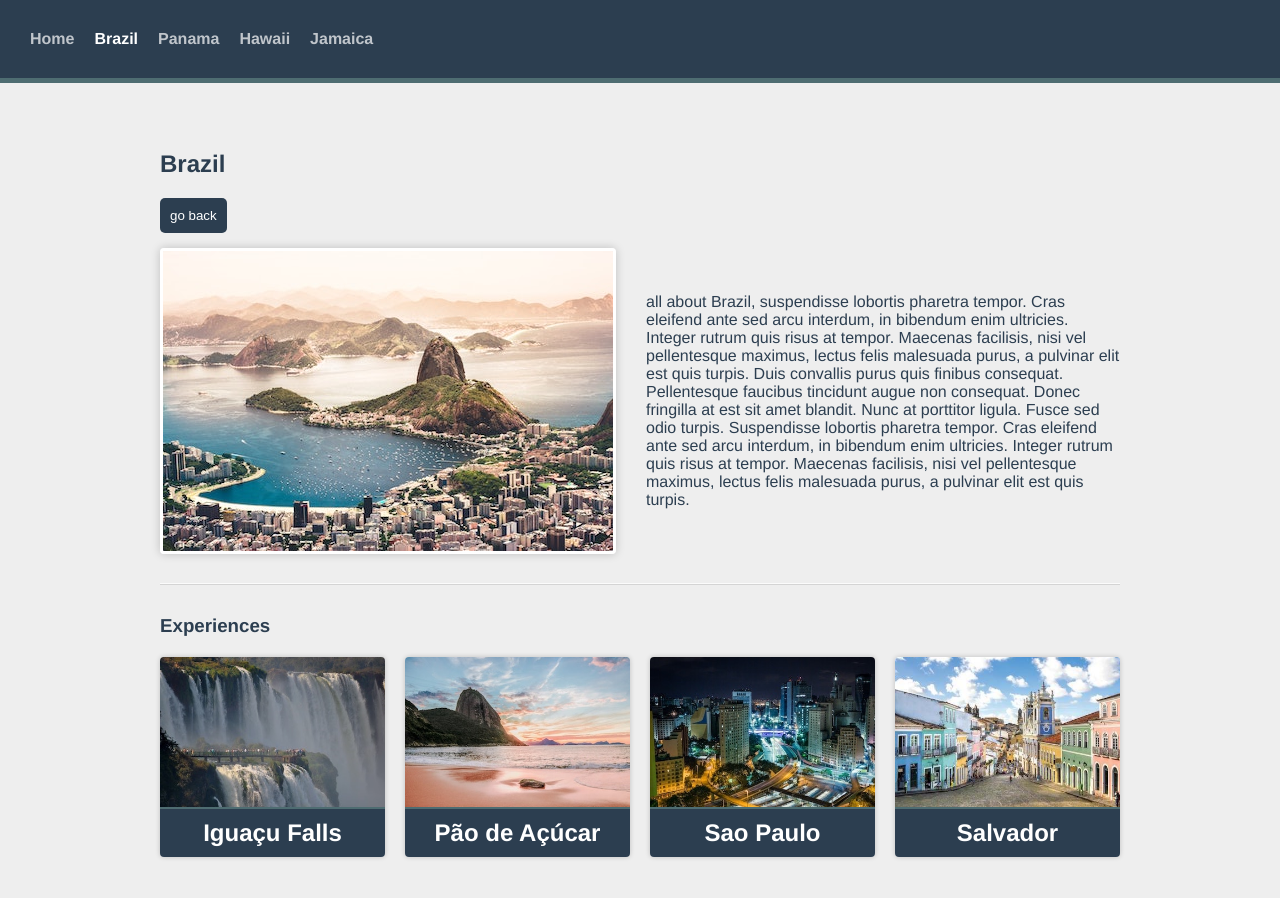
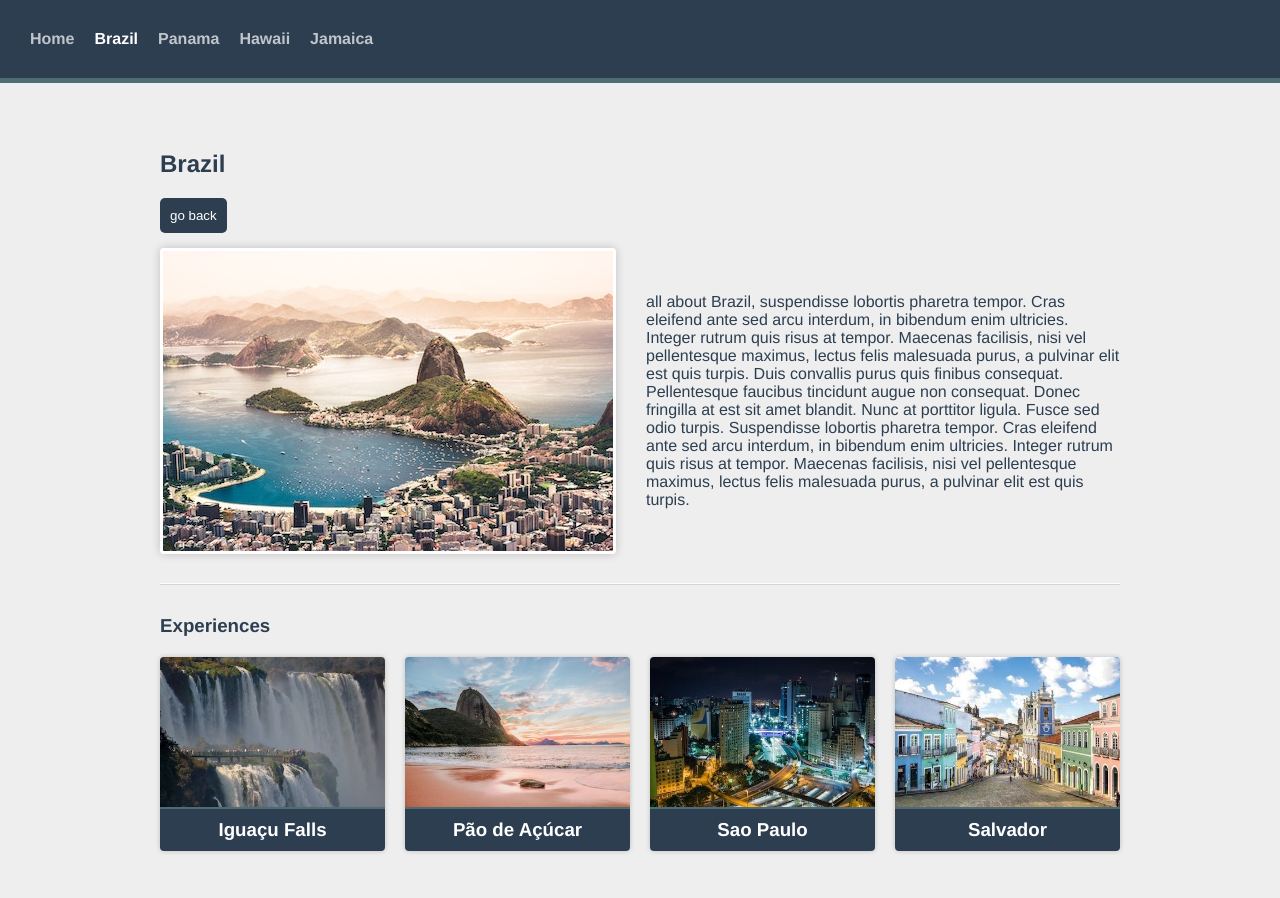
Before and after one commit to picuu/m14, a Vue app: page /destination/1 in a window 1280 px wide. Shown: the top 898 px of the page. Built offline with nearby package versions, Linux system fonts and the light colour scheme.

Commit message:
fix go back button

```diff
--- a/src/App.vue
+++ b/src/App.vue
@@ -1,5 +1,5 @@
 <script setup>
-import { RouterLink, RouterView } from 'vue-router'
+import { RouterView } from 'vue-router'
 import HeaderApp from '@/components/HeaderApp.vue'
 </script>
 
@@ -23,6 +23,6 @@ import HeaderApp from '@/components/HeaderApp.vue'
 
 .fade-enter-from,
 .fade-leave-to {
-  opacity: 0;
+  opacity: 0.5;
 }
 </style>
--- a/src/components/ExperienceCard.vue
+++ b/src/components/ExperienceCard.vue
@@ -13,7 +13,7 @@ const { id, name, image } = defineProps({
   <article class="card">
     <RouterLink :to="`/destination/${destinationId}/experience/${expSlug}`">
       <img :src="`/images/${image}`" :alt="name" />
-      <h2 class="card__text">{{ name }}</h2>
+      <h3 class="card__text">{{ name }}</h3>
     </RouterLink>
   </article>
 </template>
--- a/src/views/DestinationView.vue
+++ b/src/views/DestinationView.vue
@@ -2,17 +2,19 @@
 import { computed } from 'vue'
 import { getDestination } from '@/services/destinations'
 import DestinationExperiences from '@/components/DestinationExperiences.vue'
-import { useRouter } from 'vue-router'
+import { useRoute, useRouter } from 'vue-router'
 
 const { id } = defineProps({
   id: Number
 })
 
 const router = useRouter()
+const route = useRoute()
 const destination = computed(() => getDestination(id))
 
 const handleGoBack = () => {
-  router.back()
+  if (route.name === 'destination') router.push('/')
+  else router.push(`/destination/${id}`)
 }
 </script>
 
```
